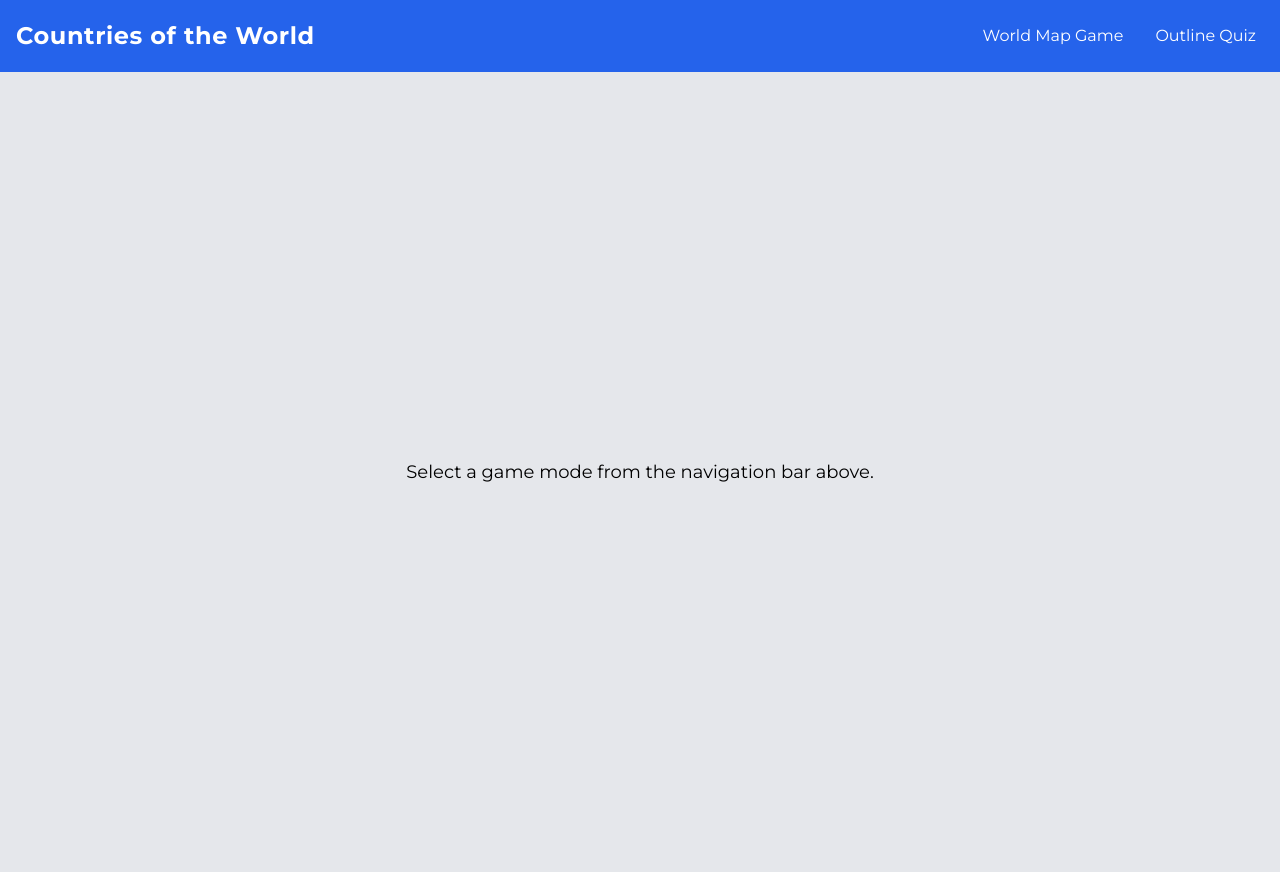
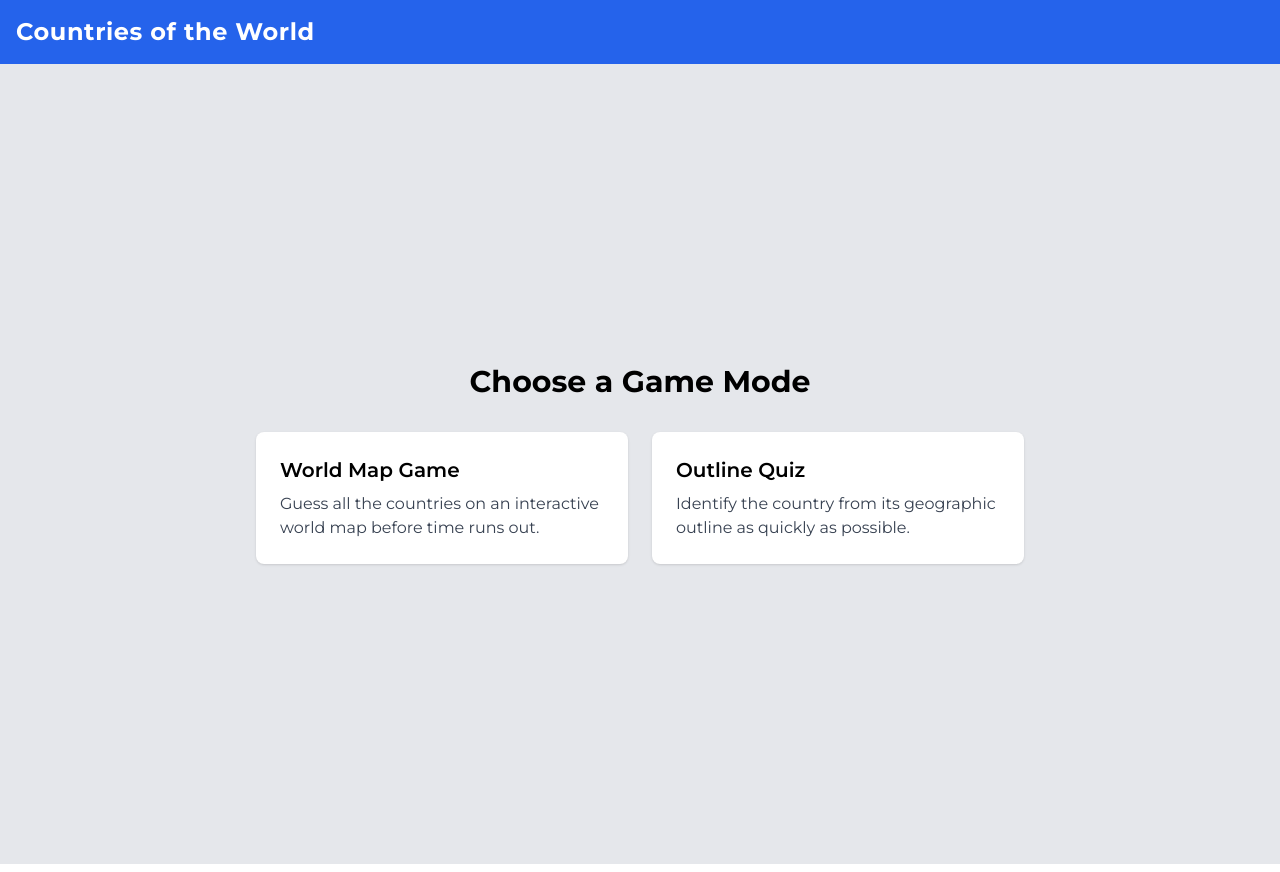
Before and after one commit to LuizFelipeBarbosa/countries-game, a React (Vite) app: page / in a window 1280 px wide. Built offline with nearby package versions, Linux system fonts and the light colour scheme.

Commit message:
feat: add home screen with game selection

```diff
--- a/src/App.jsx
+++ b/src/App.jsx
@@ -14,27 +14,13 @@ import { CONTINENTS, TOTAL_COUNTRIES } from "./constants/continents";
 
 const NavBar = ({ onSelect }) => (
         <nav className="bg-blue-600 p-4 text-white">
-                <div className="container mx-auto flex flex-col sm:flex-row justify-between items-center">
+                <div className="container mx-auto flex justify-center sm:justify-start">
                         <h1
                                 className="text-xl sm:text-2xl font-bold font-montserrat tracking-wide cursor-pointer"
                                 onClick={() => onSelect(null)}
                         >
                                 Countries of the World
                         </h1>
-                        <div className="flex space-x-4 mt-4 sm:mt-0">
-                                <button
-                                        className="p-2 hover:bg-blue-700 rounded font-montserrat"
-                                        onClick={() => onSelect("world")}
-                                >
-                                        World Map Game
-                                </button>
-                                <button
-                                        className="p-2 hover:bg-blue-700 rounded font-montserrat"
-                                        onClick={() => onSelect("outline")}
-                                >
-                                        Outline Quiz
-                                </button>
-                        </div>
                 </div>
         </nav>
 );
@@ -265,7 +251,7 @@ const App = () => {
                 return (
                         <div className="min-h-screen bg-gray-200">
                                 <NavBar onSelect={handleSelectGame} />
-                                <Home />
+                                <Home onSelect={handleSelectGame} />
                         </div>
                 );
         }
--- a/src/Home.jsx
+++ b/src/Home.jsx
@@ -1,11 +1,43 @@
-const Home = () => {
+import PropTypes from "prop-types";
+
+const Home = ({ onSelect }) => {
         return (
-                <div className="min-h-screen flex flex-col items-center justify-center gap-4 bg-gray-200">
-                        <p className="text-lg font-montserrat">
-                                Select a game mode from the navigation bar above.
-                        </p>
+                <div className="min-h-screen flex flex-col items-center justify-center bg-gray-200 p-4">
+                        <h2 className="text-2xl md:text-3xl font-bold font-montserrat mb-8 text-center">
+                                Choose a Game Mode
+                        </h2>
+                        <div className="grid gap-6 w-full max-w-3xl md:grid-cols-2">
+                                <button
+                                        className="bg-white p-6 rounded-lg shadow hover:shadow-lg transition text-left"
+                                        onClick={() => onSelect("world")}
+                                >
+                                        <h3 className="text-xl font-semibold font-montserrat mb-2">
+                                                World Map Game
+                                        </h3>
+                                        <p className="text-gray-700 font-montserrat">
+                                                Guess all the countries on an interactive world map before time runs
+                                                out.
+                                        </p>
+                                </button>
+                                <button
+                                        className="bg-white p-6 rounded-lg shadow hover:shadow-lg transition text-left"
+                                        onClick={() => onSelect("outline")}
+                                >
+                                        <h3 className="text-xl font-semibold font-montserrat mb-2">
+                                                Outline Quiz
+                                        </h3>
+                                        <p className="text-gray-700 font-montserrat">
+                                                Identify the country from its geographic outline as quickly as
+                                                possible.
+                                        </p>
+                                </button>
+                        </div>
                 </div>
         );
 };
 
+Home.propTypes = {
+        onSelect: PropTypes.func.isRequired,
+};
+
 export default Home;
```
